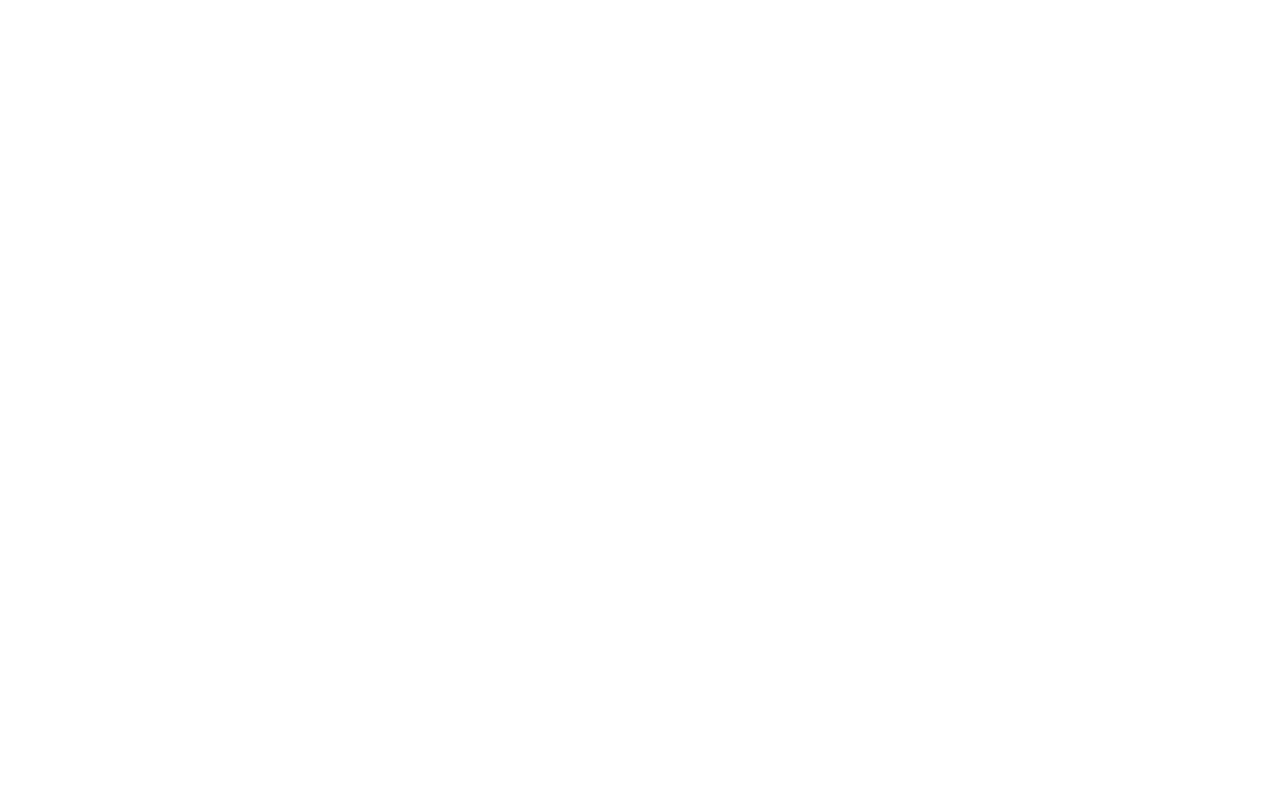
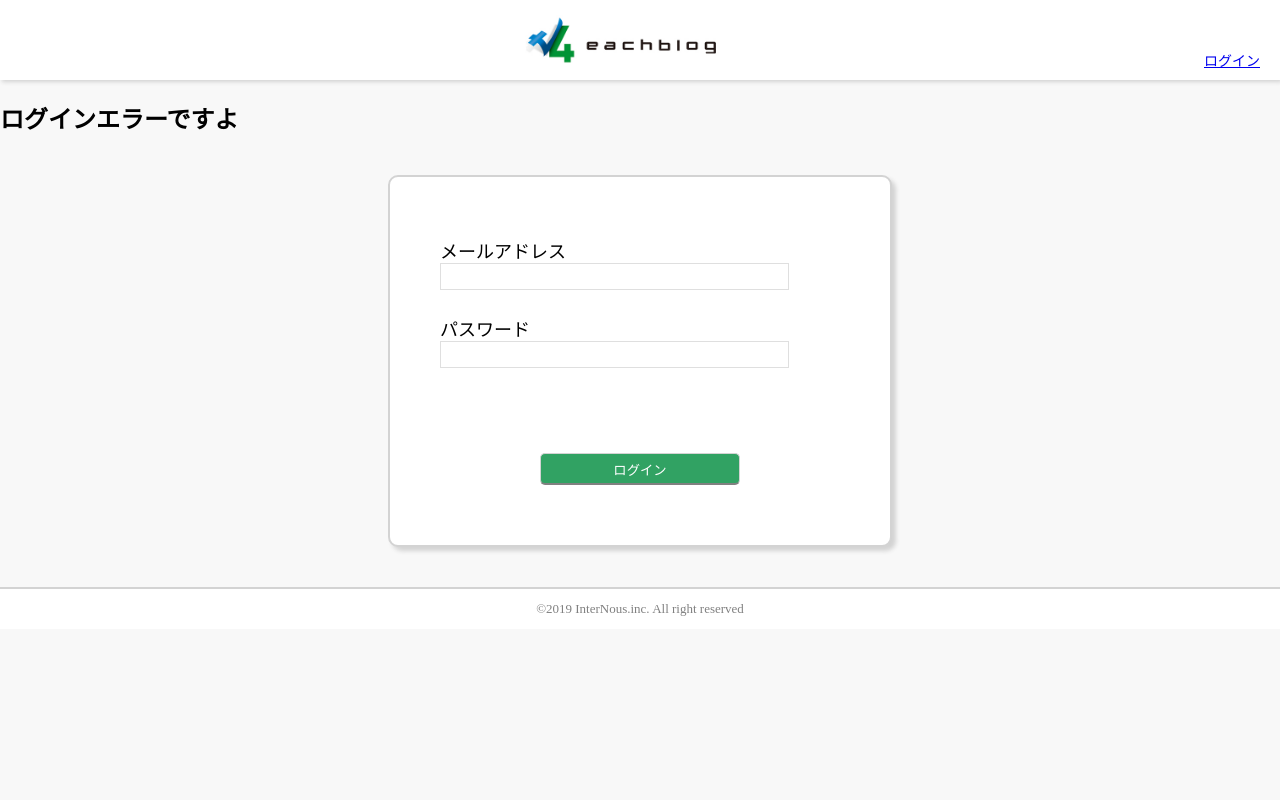
Before and after one commit to yu-program/test, a PHP site: page /login_error.php in a window 1280 px wide. Before the commit the page is empty. Run offline with PHP 8.4, Linux system fonts and the light colour scheme.

Commit message:
1月6日

```diff
--- a/login_mypage/login_error.css
+++ b/login_mypage/login_error.css
@@ -0,0 +1,101 @@
+body {
+	margin: 0 auto;
+	background-color: #f8f8f8;
+}
+
+header {
+	text-align: center;
+	width: 100%;
+	height: 80px;
+	background-color: white;
+	box-shadow: 2px 2px 4px lightgray;
+
+}
+
+header img {
+	margin-top: 15px;
+	height: 50px;
+	padding-left: 40px;
+}
+
+.login {
+	float: right;
+	margin-top: 50px;
+	margin-right: 20px;
+	font-size: 14px;
+}
+
+main {
+	clear: left;
+	width: 100%;
+}
+
+form {
+	margin: 0 auto;
+	border: 2px solid lightgray;
+	width: 500px;
+	background-color: white;
+	border-radius: 10px;
+	margin-top: 40px;
+	margin-bottom: 40px;
+	box-shadow: 4px 4px 4px	lightgray;
+}
+
+.form_contents {
+	margin-top: 30px;
+	margin-left: 25px;
+	margin-right: 25px;
+	margin-bottom: 30px;
+}
+
+label {
+	display: inline-block;
+	font-size: 18px;
+}
+
+.mail {
+    padding-top: 30px;
+	text-align: left;
+	margin: 25px;
+}
+
+.password {
+	text-align: left;
+	margin: 25px;
+    padding-bottom: 30px;
+}
+
+.formBox {
+	border: 1px solid #dfdfdf;
+	padding: 5px;
+	color: #999;
+	background: #fff;
+}
+
+
+.botton {
+	text-align: center;
+    padding-top: 30px;
+    padding-bottom: 30px;
+}
+
+.login_botton {
+	border: 1px solid lightgray;
+	padding: 6px 60px 4px 60px;
+	color: white;
+	background-color: #31A263;
+	border-radius: 5px;
+	border-bottom: 2px solid gray;
+	width: 200px;
+}
+
+footer {
+	width: 100%;
+	height: 40px;
+	background-color: white;
+	color: gray;
+	text-align: center;
+	line-height: 40px;
+	font-size: 13px;
+	border-top: 2px solid lightgray;
+}
--- a/login_mypage/login_error.php
+++ b/login_mypage/login_error.php
@@ -0,0 +1,35 @@
+<!DOCTYPE HTML>
+<html lang="ja">
+	<head>
+		<meta charset="UTF-8">
+		<title>ログインエラー</title>
+		<link rel="stylesheet" type="text/css" href="login_error.css">
+	</head>
+	<body>
+		<header>
+			<img src="4eachblog_logo.jpg">
+			<div class="login"><a href="login.php">ログイン</a></div>
+		</header>
+		<main>
+            <h2>ログインエラーですよ</h2>
+			<form method="post" action="mypage.php">
+				<div class="form_contents">
+					<div class="mail">
+						<label>メールアドレス</label><br>
+						<input type="text" class="formBox" size=40 name="mail" pattern="^[a-z0-9._%+-]+@[a-z0-9.-]+\.[a-z]{2,3}$" required>
+					</div>
+					<div class="password">
+						<label>パスワード</label><br>
+						<input type="password" name="password" class="formBox" id="password" size=40 pattern="^[a-zA-Z0-9]{6,}$" required>
+					</div>
+                    <div class="botton">
+						<input type="submit" class="login_botton" size="35" value="ログイン">
+                    </div>
+				</div>
+			</form>
+		</main>
+		<footer>
+			©2019 InterNous.inc. All right reserved
+		</footer>
+	</body>
+</html>
--- a/login_mypage/register_insert.php
+++ b/login_mypage/register_insert.php
@@ -1,7 +1,7 @@
 <?php
 mb_internal_encoding("utf8");
 
-$pdo = new PDO("mysql:dbname=yamakawa;host=localhost;","root","mysql");
+$pdo = new PDO("mysql:dbname=lesson1;host=localhost;","root","mysql");
 
 $stmt = $pdo->prepare("insert into login_mypage (name,mail,password,picture,comments)values(?,?,?,?,?)");
 
```
Also changed, not shown: login_mypage/login.css (+101 -0 lines), login_mypage/login.php (+34 -0 lines), login_mypage/after_register.css (line endings or trailing spaces), login_mypage/register.css (line endings or trailing spaces).
